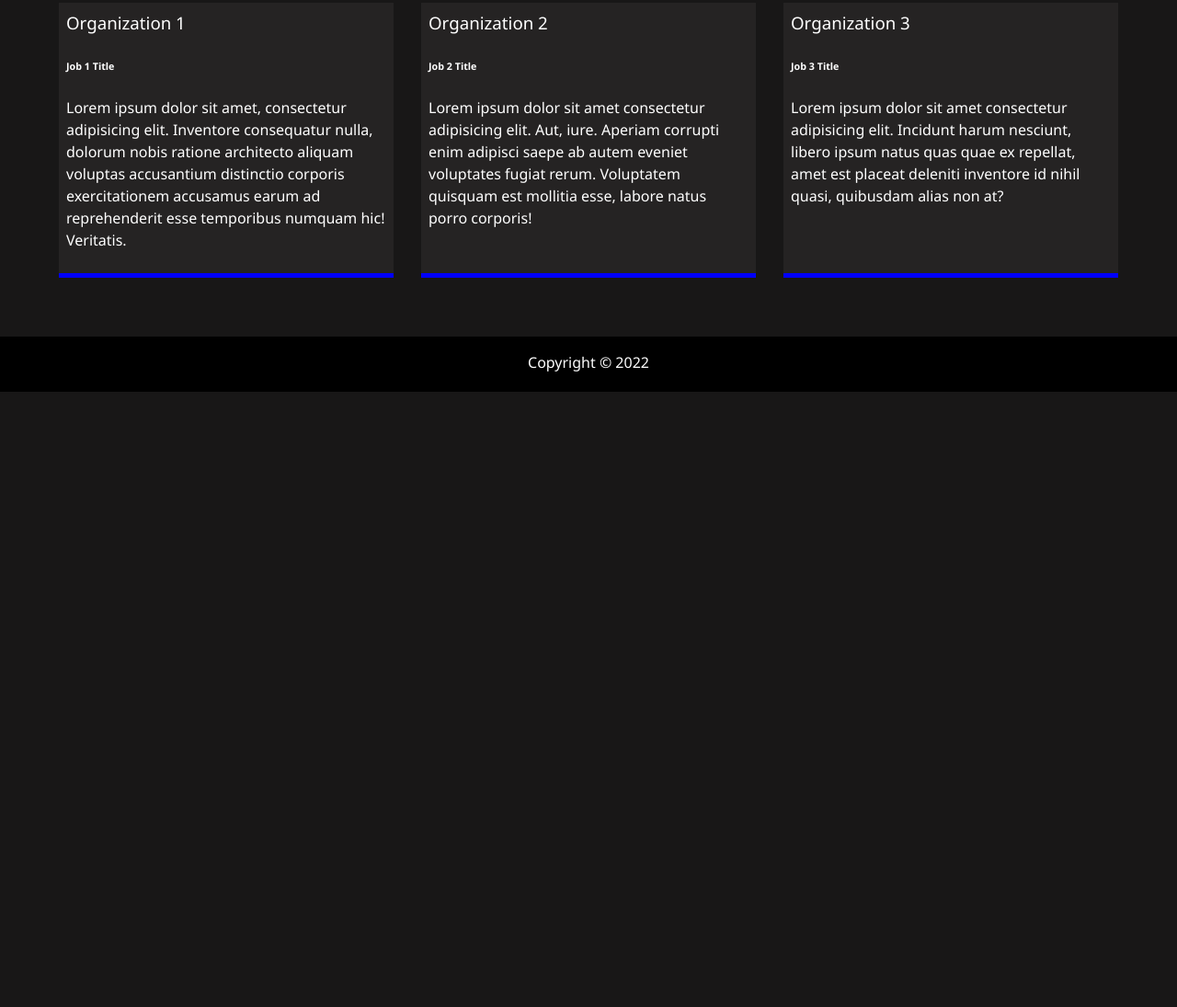
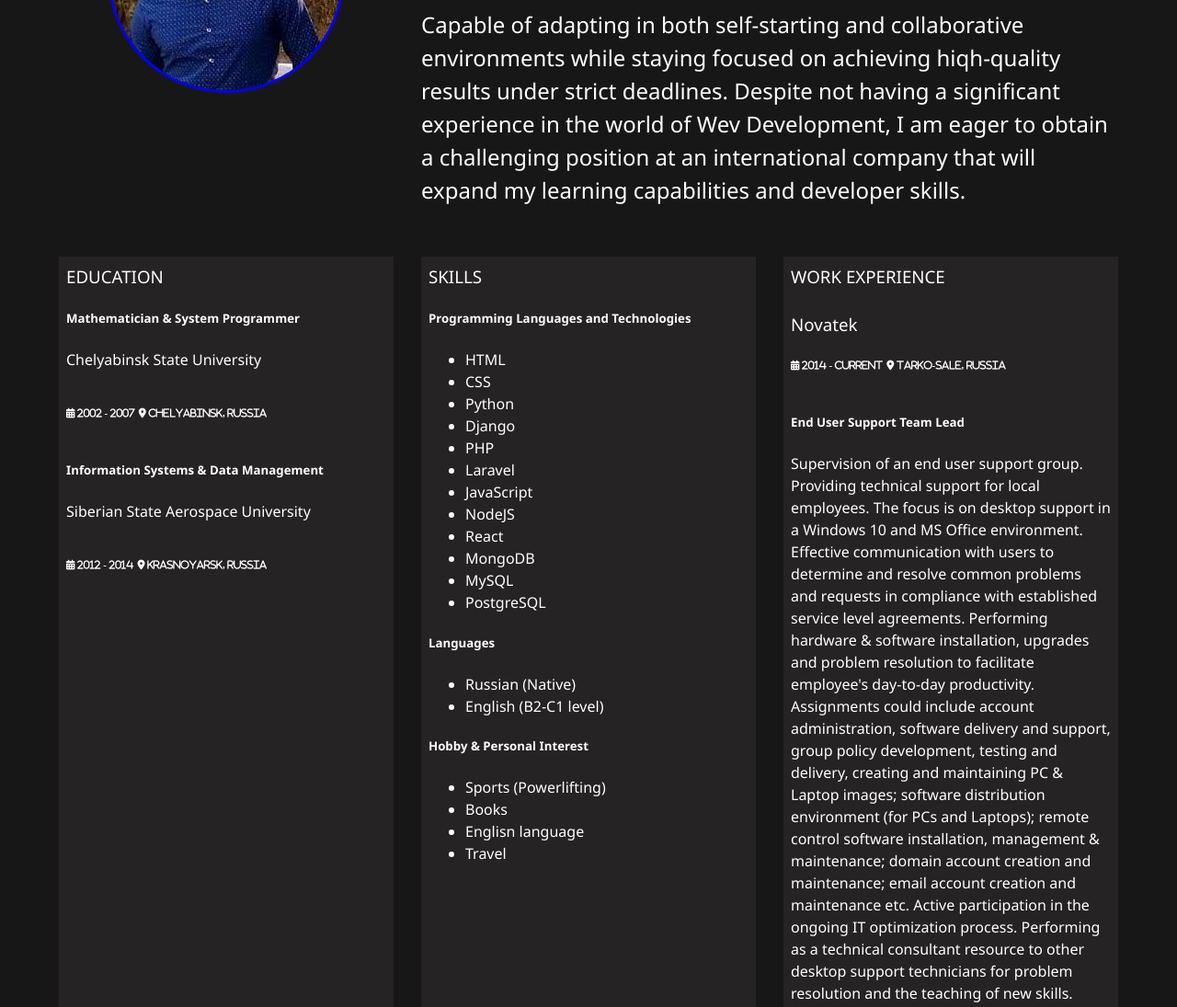
Before and after one commit to Sergei1201/Portfolio_website, a website: page dist/about.html in a window 1280 px wide. Shown: the part 525-1620 px from the top of the page at 92% size. Before the commit the page ends 951 px from the top, so only its background shows below. Drawn offline with Linux system fonts and the light colour scheme.

Commit message:
work experience added

```diff
--- a/dist/about.html
+++ b/dist/about.html
@@ -53,22 +53,110 @@
             <img src="img/portrait.jpg" alt="Sergei Sokolov" class="bio-image">
             <div class="bio">
                 <h3 class="text-secondary">Bio</h3>
-                <p>Computer group user support specialist, Web Developer who is interested in learning a whole bunch of modern web technologies for building various full stack applications. I would be delighted to work on a variety of projects using React on the front-end and NodeJS with Express or PHP with Laravel on the back-end.</p>
+                <p>End User Support Team Lead, Web Developer who is interested in learning a whole bunch of modern web technologies for building various full stack applications. I would be delighted to work on a variety of projects using React on the front-end and NodeJS with Express or PHP with Laravel on the back-end. Also, I am currently exploring Python with Django. </p>
+                <p>
+                    Capable of adapting in both self-starting and collaborative environments while staying focused on achieving hiqh-quality results under strict deadlines. Despite not having a significant experience in the world of Wev Development, I am eager to obtain a challenging position at an international company that will expand my learning capabilities and developer skills.
+                </p>
             </div>
             <div class="job job1">
-                <h3>Organization 1</h3>
-                <h6>Job 1 Title</h6>
-                <p>Lorem ipsum dolor sit amet, consectetur adipisicing elit. Inventore consequatur nulla, dolorum nobis ratione architecto aliquam voluptas accusantium distinctio corporis exercitationem accusamus earum ad reprehenderit esse temporibus numquam hic! Veritatis.</p>
+                <h3>EDUCATION</h3>
+                <h5>Mathematician & System Programmer</h5>
+                <p>Chelyabinsk State University</p>
+                <h6 class="fa fa-calendar"> 2002 - 2007</h6>
+                <h6 class="fa-solid fa-location-dot"> Chelyabinsk, Russia</h6>
+                <h5>Information Systems & Data Management</h5>
+                <p>Siberian State Aerospace University</p>
+                <h6 class="fa fa-calendar"> 2012 - 2014</h6>
+                <h6 class="fa-solid fa-location-dot"> Krasnoyarsk, Russia</h6>
             </div>
             <div class="job job2">
-                <h3>Organization 2</h3>
-                <h6>Job 2 Title</h6>
-                <p>Lorem ipsum dolor sit amet consectetur adipisicing elit. Aut, iure. Aperiam corrupti enim adipisci saepe ab autem eveniet voluptates fugiat rerum. Voluptatem quisquam est mollitia esse, labore natus porro corporis!</p>
+                <h3>SKILLS</h3>
+                <h5>Programming Languages and Technologies</h5>
+                <ul>
+                    <li>
+                        HTML
+                    </li>
+                    <li>
+                        CSS
+                    </li>
+                    <li>
+                        Python
+                    </li>
+                    <li>
+                        Django
+                    </li>
+                    <li>
+                        PHP
+                    </li>
+                    <li>
+                        Laravel
+                    </li>
+                    <li>
+                        JavaScript
+                    </li>
+                    <li>
+                        NodeJS
+                    </li>
+                    <li>
+                        React
+                    </li>
+                    <li>
+                        MongoDB
+                    </li>
+                    <li>
+                        MySQL
+                    </li>
+                    <li>
+                        PostgreSQL
+                    </li>
+                </ul>
+                <h5>Languages</h5>
+                <ul>
+                    <li>
+                        Russian (Native)
+                    </li>
+                    <li>
+                        English (B2-C1 level)
+                    </li>
+                </ul>
+                <h5>Hobby & Personal Interest</h5>
+                <ul>
+                    <li>
+                        Sports (Powerlifting)
+                    </li>
+                    <li>
+                        Books
+                    </li>
+                    <li>
+                        Englisn language
+                    </li>
+                    <li>
+                        Travel
+                    </li>
+                </ul>
+
             </div>
             <div class="job job3">
-                <h3>Organization 3</h3>
-                <h6>Job 3 Title</h6>
-                <p>Lorem ipsum dolor sit amet consectetur adipisicing elit. Incidunt harum nesciunt, libero ipsum natus quas quae ex repellat, amet est placeat deleniti inventore id nihil quasi, quibusdam alias non at?</p>
+                <h3>WORK EXPERIENCE</h3>
+                <br>
+                <h3>Novatek</h3>
+                <h6 class="fa fa-calendar"> 2014 - current</h6>
+                <h6 class="fa-solid fa-location-dot"> Tarko-Sale, Russia</h6>
+                <h5>End User Support Team Lead</h5>
+                <p>Supervision of an end user support group.
+                Providing technical support for local employees. The
+                focus is on desktop support in a Windows 10 and MS Office environment.
+                Effective communication with users to determine and resolve common problems and requests in compliance with established
+                service level agreements.
+                Performing hardware & software installation, upgrades and problem resolution to facilitate employee's day-to-day
+                productivity. Assignments could include account administration, software delivery and support, group policy development, testing and
+                delivery, creating and maintaining PC & Laptop images; software distribution environment (for PCs and
+                Laptops); remote control software installation, management & maintenance; domain account creation and maintenance; email
+                account creation and maintenance etc.
+                Active participation in the ongoing IT optimization process.
+                Performing as a technical consultant resource to other desktop support technicians for problem
+                resolution and the teaching of new skills.
+                </p>
             </div>
 
         </div>
```
Also changed, not shown: dist/index.html (+1 -1 lines).
